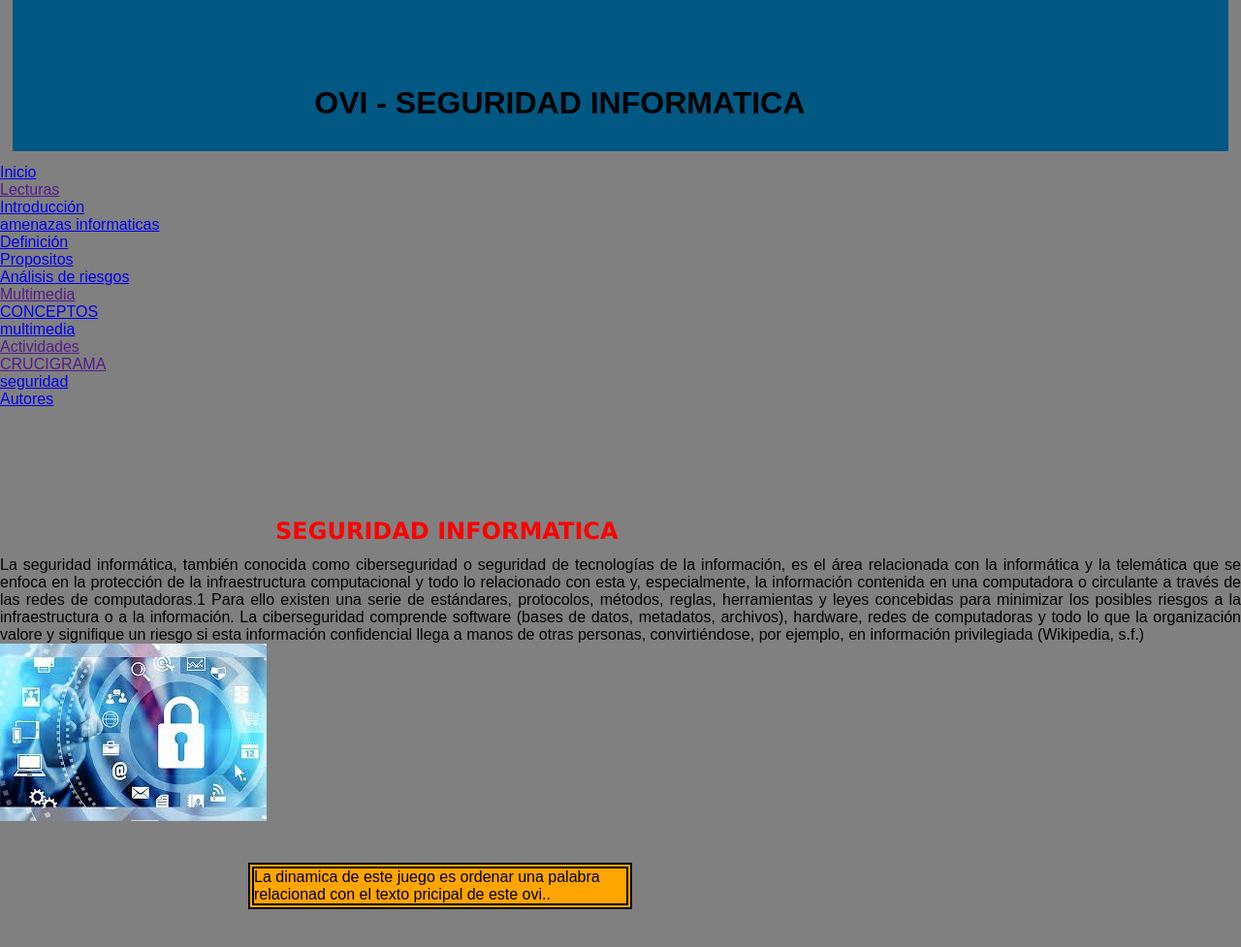
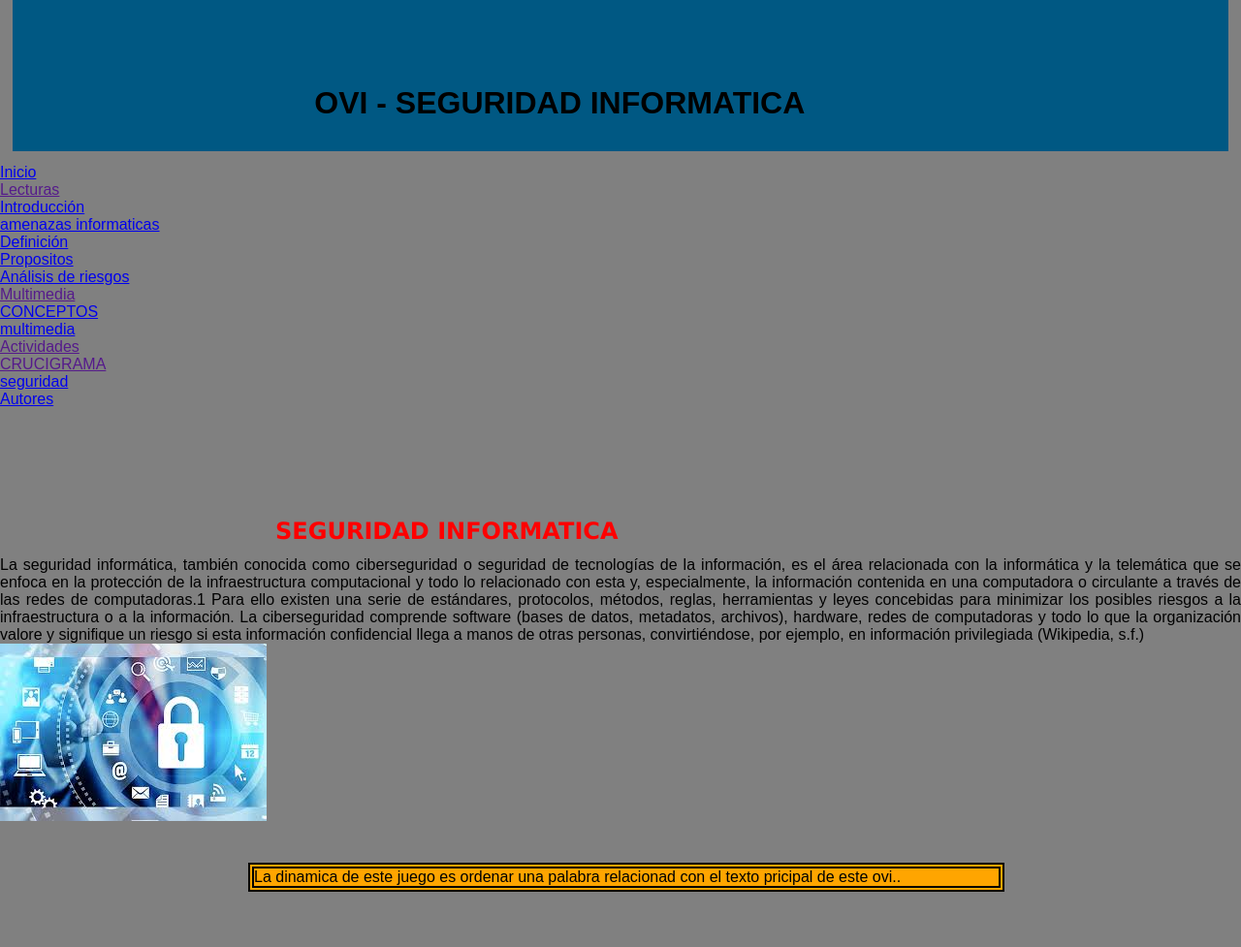
Before and after one commit to LUISMORENOANZOLA/Proyecto-web, a plain HTML site: page actividadcinco.html in a window 1280 px wide. Shown: the part 137-1114 px from the top of the page at 97% size. Drawn offline with Linux system fonts and the light colour scheme; files that its build step writes are made by us from their sources; grey boxes are pictures that could not be loaded.

Commit message:
personalizacion de acticvida d

```diff
--- a/css/ovi.css
+++ b/css/ovi.css
@@ -178,7 +178,7 @@ a{
 .amenaza5{
 	background: orange;
 	margin: 3% 3% 1% 20%;
-	width: 30%;
+	width: 60%;
 	border-width: 6px;
 	border-style: double;
 	border-color: black;
```
Also changed, not shown: actividadtres.html (+1 -1 lines).
